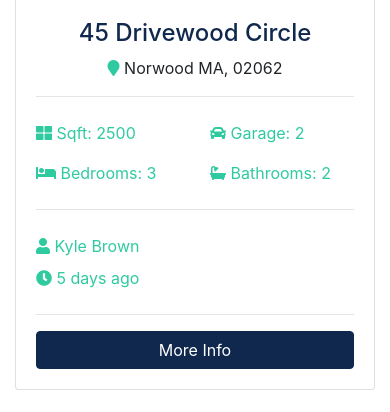
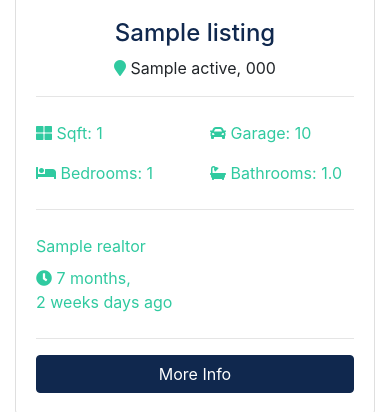
Before and after one commit to paige0701/django-realestate-site, a Django app: page / in a window 390 px wide. Shown: the part 1194-1606 px from the top of the page. Run offline with Django 3.2, Linux system fonts and the light colour scheme; tables that the repository leaves empty hold one stand-in row (values such as "Sample post"); grey boxes marked "Sample" are stand-in pictures; parts of the project's set-up code (start-up, migrations or seed data) failed here and were passed over; some libraries are stand-ins or nearby versions.

Commit message:
make index and home page dynamic

```diff
--- a/pages/views.py
+++ b/pages/views.py
@@ -1,9 +1,27 @@
 from django.shortcuts import render
 
 # Create your views here.
+from listings.models import Listing
+from realtors.models import Realtor
+
+
 def index(request):
-    return render(request, 'pages/index.html')
+
+    listings = Listing.objects.order_by('-list_date').filter(is_published=True)[:3]
+    context = {
+        'listings': listings
+    }
+    return render(request, 'pages/index.html', context)
 
 
 def about(request):
-    return render(request, 'pages/about.html')
+
+    realtors = Realtor.objects.order_by('-hire_date')
+
+    mvp_realtors = Realtor.objects.all().filter(is_mvp=True)
+
+    context = {
+        'realtors': realtors,
+        'mvp_realtors': mvp_realtors
+    }
+    return render(request, 'pages/about.html', context)
--- a/templates/pages/index.html
+++ b/templates/pages/index.html
@@ -1,5 +1,6 @@
 {% extends 'base.html' %}
 {% load static %}
+{% load humanize %}
 {% block content %}
     <!-- Showcase -->
     <section id="showcase">
@@ -130,134 +131,56 @@
         <div class="container">
             <h3 class="text-center mb-3">Latest Listings</h3>
             <div class="row">
-        <!-- Listing 1 -->
+                {% if listings %}
+                    {% for i in listings %}
                         <div class="col-md-6 col-lg-4 mb-4">
                     <div class="card listing-preview">
-            <img class="card-img-top" src="{% static 'img/homes/home-1.jpg' %}" alt="">
+                        <img class="card-img-top" src="{{ i.photo_main.url }}" alt="">
                         <div class="card-img-overlay">
                             <h2>
-                <span class="badge badge-secondary text-white">$490,000</span>
+                                <span class="badge badge-secondary text-white">${{ i.price | intcomma }}</span>
                             </h2>
                         </div>
                         <div class="card-body">
                             <div class="listing-heading text-center">
-                <h4 class="text-primary">45 Drivewood Circle</h4>
+                                <h4 class="text-primary">{{ i.title }}</h4>
                                 <p>
-                  <i class="fas fa-map-marker text-secondary"></i> Norwood MA, 02062</p>
+                                    <i class="fas fa-map-marker text-secondary"></i> {{ i.city }} {{ i.state }}, {{ i.zip_code }}</p>
                             </div>
                             <hr>
                             <div class="row py-2 text-secondary">
                                 <div class="col-6">
-                  <i class="fas fa-th-large"></i> Sqft: 2500</div>
+                                    <i class="fas fa-th-large"></i> Sqft: {{ i.sqft }}</div>
                                 <div class="col-6">
-                  <i class="fas fa-car"></i> Garage: 2</div>
+                                    <i class="fas fa-car"></i> Garage: {{ i.garage }}</div>
                             </div>
                             <div class="row py-2 text-secondary">
                                 <div class="col-6">
-                  <i class="fas fa-bed"></i> Bedrooms: 3</div>
+                                    <i class="fas fa-bed"></i> Bedrooms: {{ i.bedrooms }}</div>
                                 <div class="col-6">
-                  <i class="fas fa-bath"></i> Bathrooms: 2</div>
+                                    <i class="fas fa-bath"></i> Bathrooms: {{ i.bathrooms }}</div>
                             </div>
                             <hr>
                             <div class="row py-2 text-secondary">
-                <div class="col-6">
-                  <i class="fas fa-user"></i> Kyle Brown</div>
+                                <div class="col-6">{{ i.realtor.name }}</div>
                             </div>
                             <div class="row text-secondary pb-2">
                                 <div class="col-6">
-                  <i class="fas fa-clock"></i> 5 days ago</div>
+                                    <i class="fas fa-clock"></i> {{ i.list_date | timesince }} days ago</div>
                             </div>
                             <hr>
-              <a href="listing.html" class="btn btn-primary btn-block">More Info</a>
+                            <a href="{% url 'listing' i.id %}" class="btn btn-primary btn-block">More Info</a>
                         </div>
                     </div>
                 </div>
+                    {% endfor %}
+                {% else %}
+                    <div class="col-md-12">
+                        <p>No listings</p>
+                    </div>
+                {% endif %}
 
-        <!-- Listing 2 -->
-        <div class="col-md-6 col-lg-4 mb-4">
-          <div class="card listing-preview">
-            <img class="card-img-top" src="assets/img/homes/home-2.jpg" alt="">
-            <div class="card-img-overlay">
-              <h2>
-                <span class="badge badge-secondary text-white">$550,000</span>
-              </h2>
-            </div>
-            <div class="card-body">
-              <div class="listing-heading text-center">
-                <h4 class="text-primary">18 Jefferson Lane</h4>
-                <p>
-                  <i class="fas fa-map-marker text-secondary"></i> Woburn MA, 01801</p>
-              </div>
-              <hr>
-              <div class="row py-2 text-secondary">
-                <div class="col-6">
-                  <i class="fas fa-th-large"></i> Sqft: 3200</div>
-                <div class="col-6">
-                  <i class="fas fa-car"></i> Garage: 1</div>
-              </div>
-              <div class="row py-2 text-secondary">
-                <div class="col-6">
-                  <i class="fas fa-bed"></i> Bedrooms: 4</div>
-                <div class="col-6">
-                  <i class="fas fa-bath"></i> Bathrooms: 2.5</div>
-              </div>
-              <hr>
-              <div class="row py-2 text-secondary">
-                <div class="col-6">
-                  <i class="fas fa-user"></i> Mark Hudson</div>
-              </div>
-              <div class="row text-secondary pb-2">
-                <div class="col-6">
-                  <i class="fas fa-clock"></i> 5 days ago</div>
-              </div>
-              <hr>
-              <a href="listing.html" class="btn btn-primary btn-block">More Info</a>
-            </div>
-          </div>
-        </div>
-
-        <!-- Listing 3 -->
-        <div class="col-md-6 col-lg-4 mb-4">
-          <div class="card listing-preview">
-            <img class="card-img-top" src="assets/img/homes/home-3.jpg" alt="">
-            <div class="card-img-overlay">
-              <h2>
-                <span class="badge badge-secondary text-white">$580,000</span>
-              </h2>
-            </div>
-            <div class="card-body">
-              <div class="listing-heading text-center">
-                <h4 class="text-primary">187 Woodrow Street</h4>
-                <p>
-                  <i class="fas fa-map-marker text-secondary"></i> Salem MA, 01915</p>
-              </div>
-              <hr>
-              <div class="row py-2 text-secondary">
-                <div class="col-6">
-                  <i class="fas fa-th-large"></i> Sqft: 3107</div>
-                <div class="col-6">
-                  <i class="fas fa-car"></i> Garage: 0</div>
-              </div>
-              <div class="row py-2 text-secondary">
-                <div class="col-6">
-                  <i class="fas fa-bed"></i> Bedrooms: 4</div>
-                <div class="col-6">
-                  <i class="fas fa-bath"></i> Bathrooms: 3</div>
-              </div>
-              <hr>
-              <div class="row py-2 text-secondary">
-                <div class="col-6">
-                  <i class="fas fa-user"></i> Mark Hudson</div>
-              </div>
-              <div class="row text-secondary pb-2">
-                <div class="col-6">
-                  <i class="fas fa-clock"></i> 5 days ago</div>
-              </div>
-              <hr>
-              <a href="listing.html" class="btn btn-primary btn-block">More Info</a>
-            </div>
-          </div>
-        </div>
+                <!-- Listing 1 -->
 
             </div>
         </div>
```
Also changed, not shown: templates/pages/about.html (+20 -28 lines). Lines whose indentation alone changed are shown as unchanged.
